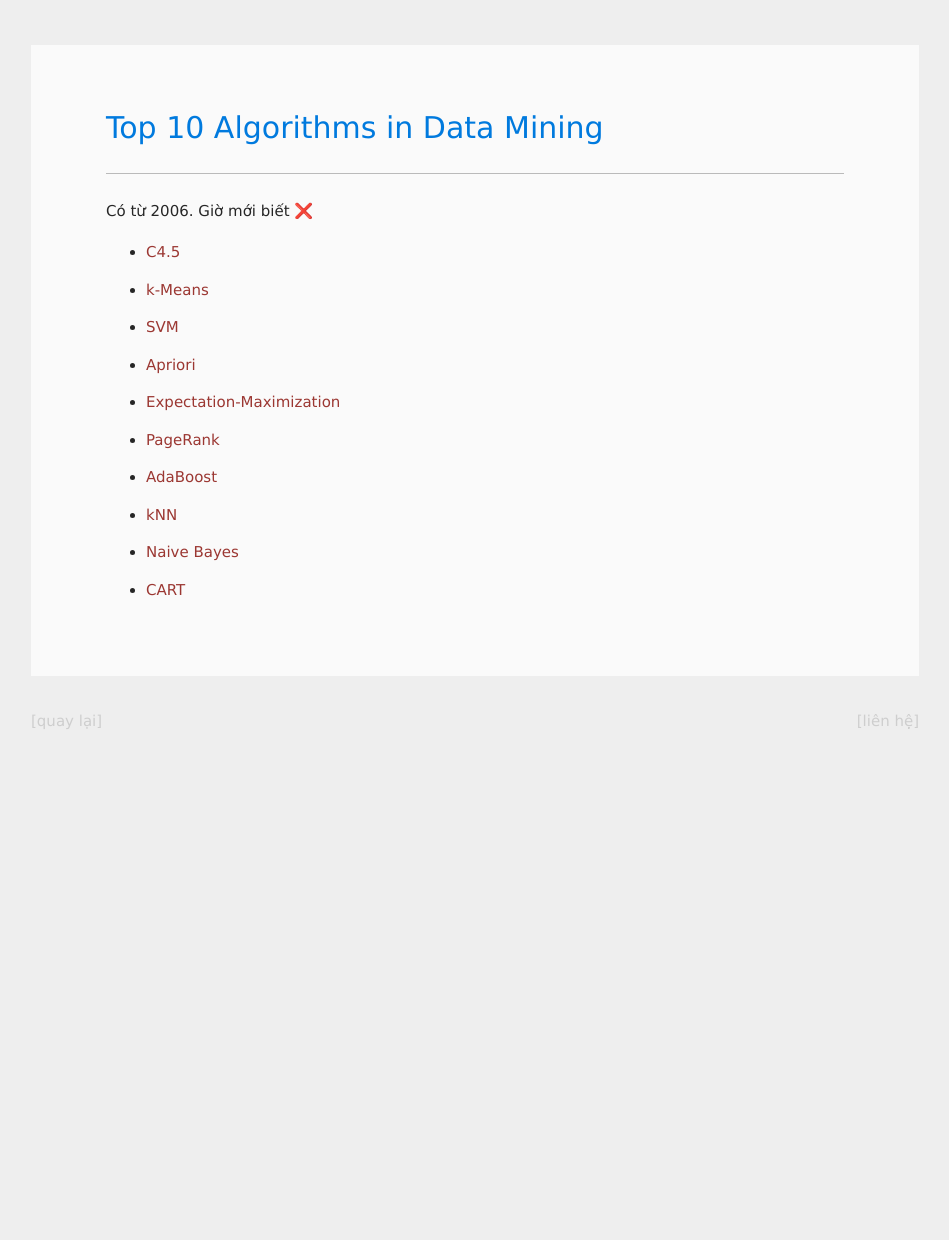
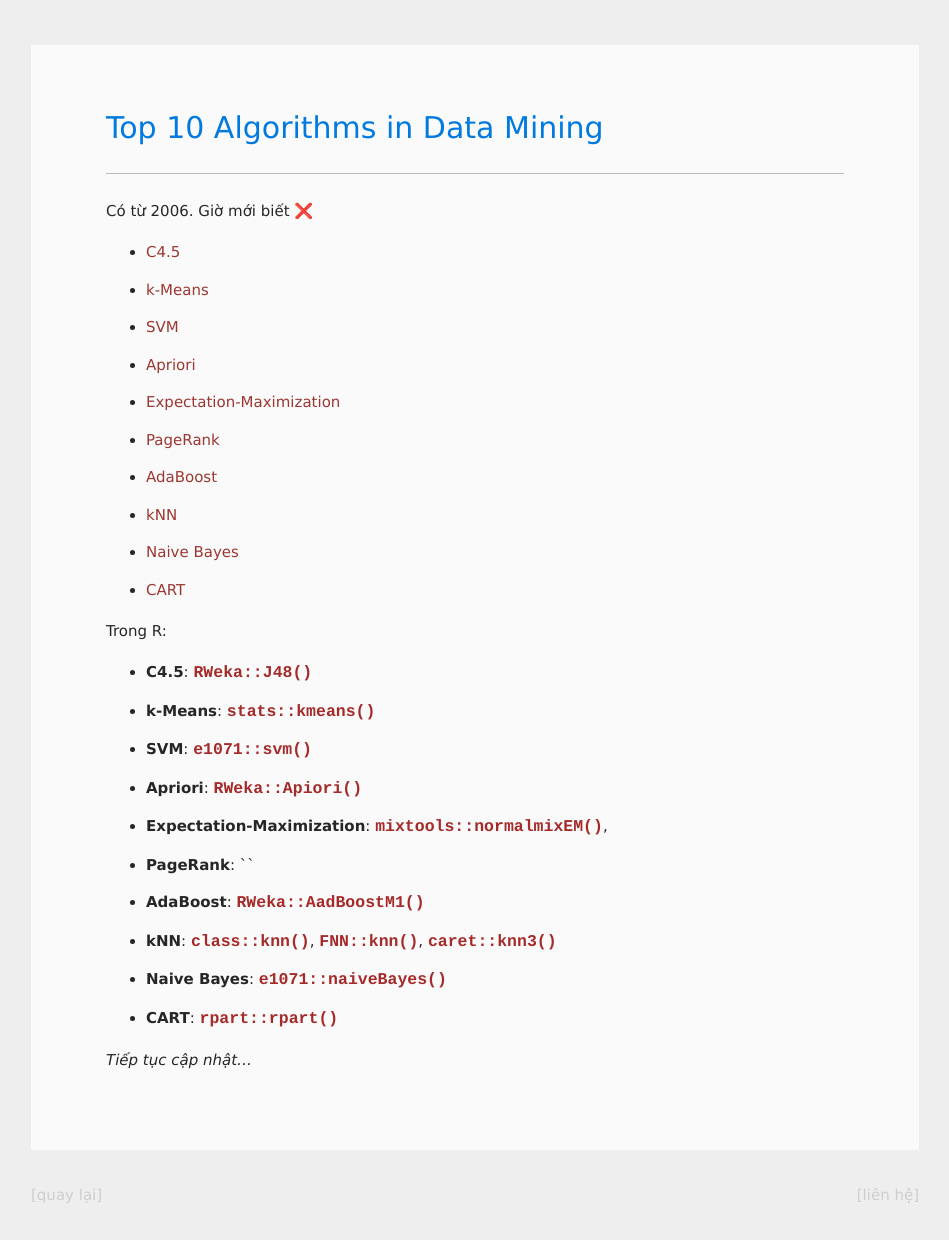
Before and after one commit to hochanh/rblog, a Jekyll site: the page built from _posts/2015-01-22-top-10-algorithms.md, in a window 1280 px wide. Shown: the whole page, without its empty margins (165-1114 px from the left). Built offline with Jekyll 4.4.1, drawn with Linux system fonts in a browser that asks for light colours; emoji names are drawn with the system emoji font; before the commit the page ends 900 px from its top, so only the background shows below that.

Commit message:
update R top 10

```diff
--- a/_posts/2015-01-22-top-10-algorithms.md
+++ b/_posts/2015-01-22-top-10-algorithms.md
@@ -15,3 +15,18 @@ Có từ 2006. Giờ mới biết :x:
 *   [kNN](http://en.wikipedia.org/wiki/K-nearest_neighbors_algorithm)
 *   [Naive Bayes](http://en.wikipedia.org/wiki/Naive_Bayes_classifier)
 *   [CART](http://en.wikipedia.org/wiki/Predictive_analytics#Classification_and_regression_trees)
+
+Trong R:
+
+*   **C4.5**: `RWeka::J48()`
+*   **k-Means**: `stats::kmeans()`
+*   **SVM**: `e1071::svm()`
+*   **Apriori**: `RWeka::Apiori()`
+*   **Expectation-Maximization**: `mixtools::normalmixEM()`,
+*   **PageRank**: ``
+*   **AdaBoost**: `RWeka::AadBoostM1()`
+*   **kNN**: `class::knn()`, `FNN::knn()`, `caret::knn3()`
+*   **Naive Bayes**: `e1071::naiveBayes()`
+*   **CART**: `rpart::rpart()`
+
+_Tiếp tục cập nhật..._
```
